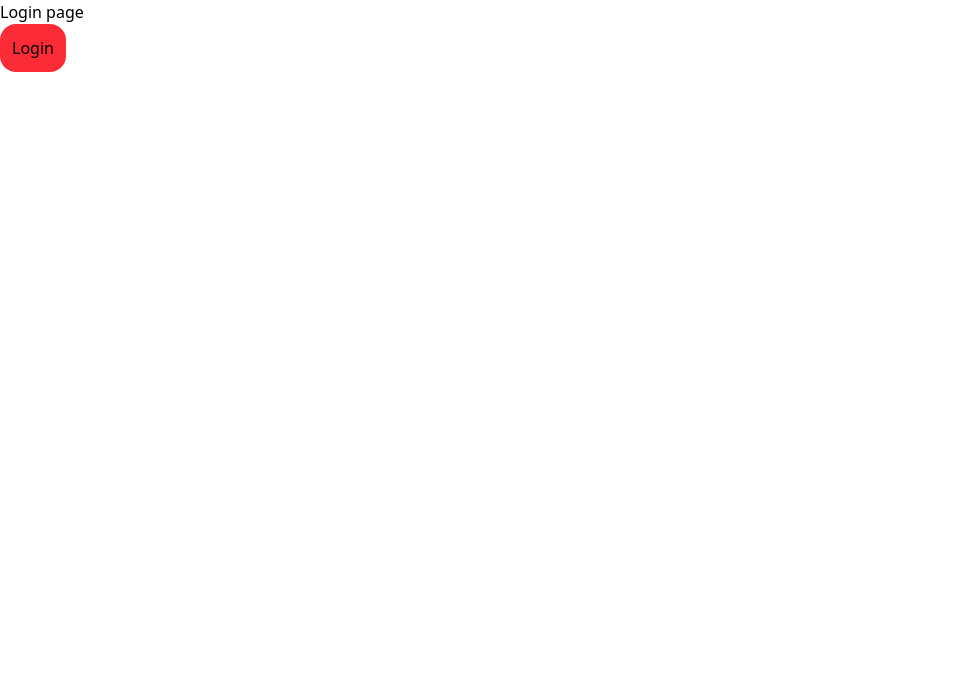
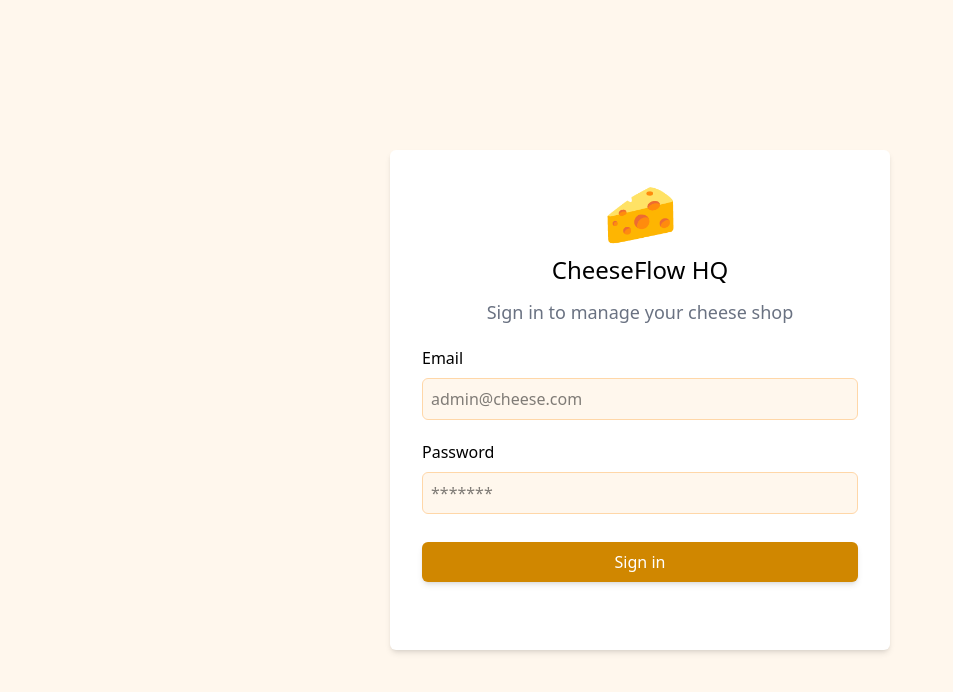
Before and after one commit to armandoherrera125/chesse-frontend, a React (Vite) app: page /auth/login in a window 1280 px wide. Shown: the top 692 px of the page, without its empty margins (0-953 px from the left). Built offline with nearby package versions, Linux system fonts and the light colour scheme.

Commit message:
login design finish

```diff
--- a/src/auth/pages/LoginPage.tsx
+++ b/src/auth/pages/LoginPage.tsx
@@ -1,8 +1,24 @@
 export const LoginPage = () => {
     return (
-        <div>
-            <h1>Login page</h1>
-            <button className="bg-red-500 rounded-2xl p-3">Login</button>
+        <div className="bg-orange-50 min-h-screen flex justify-center items-center">
+            <div className="bg-white md:min-w-[500px] md:min-h-[500px] rounded-md shadow-md p-8">
+                <div className="flex flex-col gap-3">
+                    <h1 className="text-6xl text-center">🧀</h1>
+                    <h1 className="text-black font-medium text-2xl text-center">CheeseFlow HQ</h1>
+                    <h2 className="text-gray-500 text-lg font-thin text-center">Sign in to manage your cheese shop</h2>
+                </div>
+                <div className="flex flex-col gap-5 mt-5">
+                    <div className="flex flex-col gap-2">
+                        <label htmlFor="email">Email</label>
+                        <input className="w-full p-2 bg-orange-50 rounded-md border border-orange-200 focus:border-orange-300 focus:border-2" type="text" name="email" id="email" placeholder="admin@cheese.com" />
+                    </div>
+                    <div className="flex flex-col gap-2">
+                        <label htmlFor="password">Password</label>
+                        <input className="w-full p-2 bg-orange-50 rounded-md border border-orange-200 focus:border-orange-300 focus:border-2" type="password" name="password" id="password" placeholder="*******" />
+                    </div>
+                </div>
+                <button className="text-white bg-yellow-600 w-full rounded-md shadow-md p-2 mt-7 transition-all duration-300 hover:scale-105">Sign in</button>
+            </div>
         </div>
     )
 }
```
